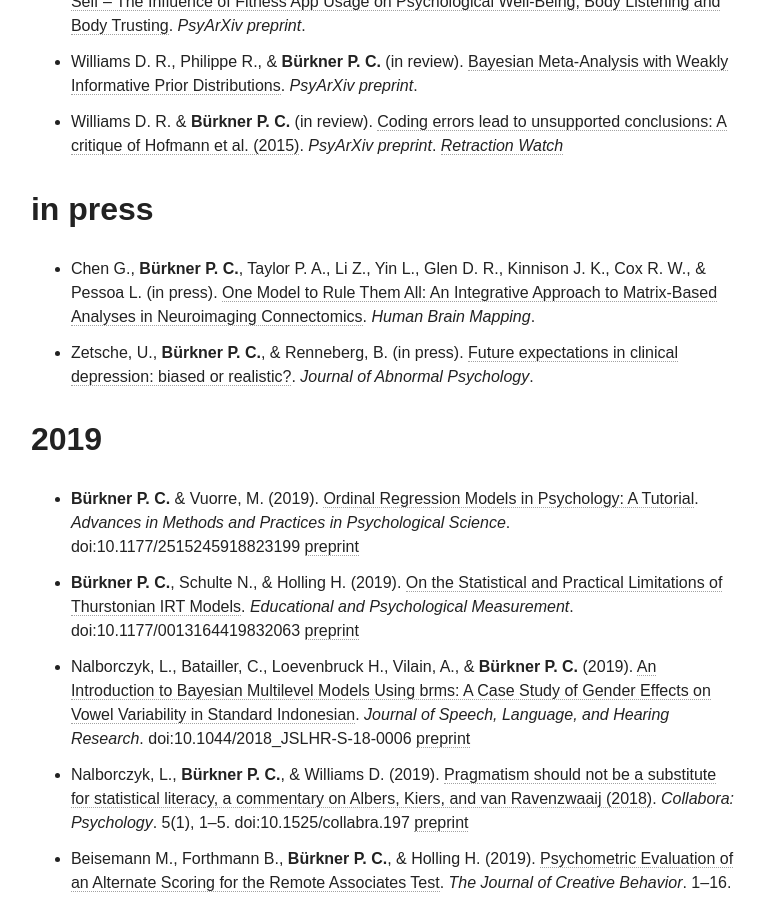
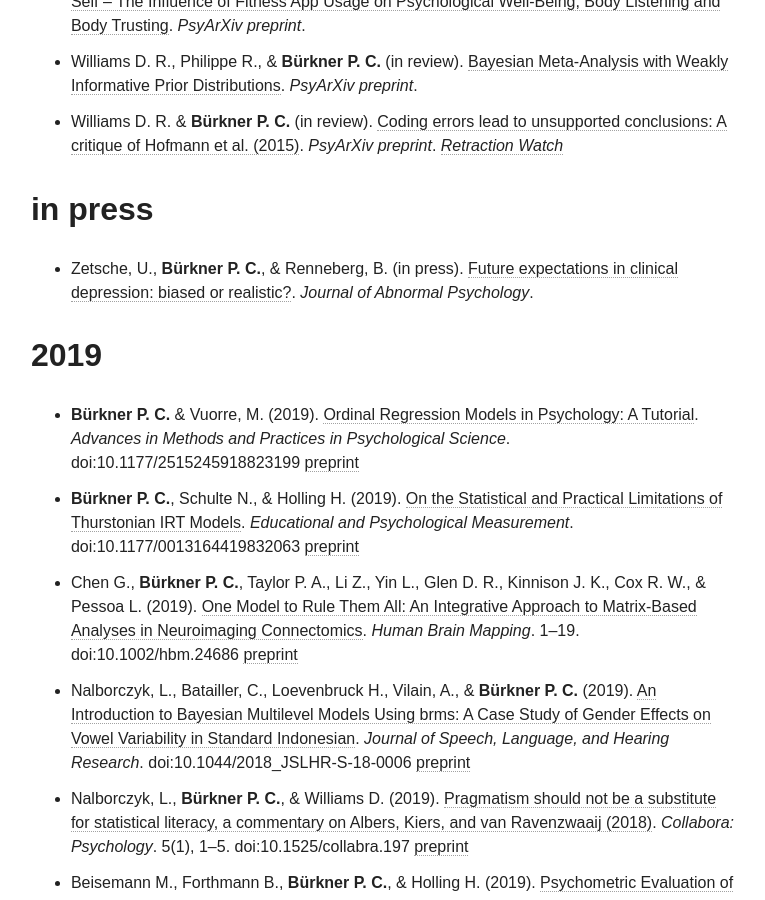
Before and after one commit to paul-buerkner/paul-buerkner.github.io, a Jekyll site: the page built from publications/index.md, in a window 1280 px wide and 900 px high, scrolled down 1088 px. Shown: the whole window, without its empty margins (255-1020 px from the left). Built offline with Jekyll 4.4.1, drawn with Linux system fonts in a browser that asks for light colours; nearby versions of some CDN libraries.

Commit message:
move a paper to 'published'

```diff
--- a/publications/index.md
+++ b/publications/index.md
@@ -16,13 +16,13 @@
 * Williams D. R. & **Bürkner P. C.** (in review). [Coding errors lead to unsupported conclusions: A critique of Hofmann et al. (2015)](https://osf.io/preprints/psyarxiv/2jpdb/). *PsyArXiv preprint*. [*Retraction Watch*](http://retractionwatch.com/2016/10/04/oh-well-love-hormone-doesnt-reduce-psychiatric-symptoms-says-researchers-in-request-to-retract/)
 
 ## in press
-* Chen G., **Bürkner P. C.**, Taylor P. A., Li Z., Yin L., Glen D. R., Kinnison J. K., Cox R. W., & Pessoa L. (in press). [One Model to Rule Them All: An Integrative Approach to Matrix-Based Analyses in Neuroimaging Connectomics](https://www.biorxiv.org/content/early/2018/11/01/459545). *Human Brain Mapping*.
 * Zetsche, U., **Bürkner P. C.**, & Renneberg, B. (in press). [Future expectations in clinical depression: biased or realistic?](https://psyarxiv.com/w96k2/). *Journal of Abnormal Psychology*.
 
 ## 2019
 
 * **Bürkner P. C.** & Vuorre, M. (2019). [Ordinal Regression Models in Psychology: A Tutorial](https://journals.sagepub.com/doi/10.1177/2515245918823199). *Advances in Methods and Practices in Psychological Science*. doi:10.1177/2515245918823199 [preprint](https://psyarxiv.com/x8swp/)
 * **Bürkner P. C.**, Schulte N., & Holling H. (2019). [On the Statistical and Practical Limitations of Thurstonian IRT Models](https://journals.sagepub.com/doi/10.1177/0013164419832063). *Educational and Psychological Measurement*. doi:10.1177/0013164419832063 [preprint](https://psyarxiv.com/dbwn8/)
+* Chen G., **Bürkner P. C.**, Taylor P. A., Li Z., Yin L., Glen D. R., Kinnison J. K., Cox R. W., & Pessoa L. (2019). [One Model to Rule Them All: An Integrative Approach to Matrix-Based Analyses in Neuroimaging Connectomics](https://onlinelibrary.wiley.com/doi/full/10.1002/hbm.24686). *Human Brain Mapping*. 1--19. doi:10.1002/hbm.24686 [preprint](https://www.biorxiv.org/content/early/2018/11/01/459545)
 * Nalborczyk, L., Batailler, C., Loevenbruck H., Vilain, A., & **Bürkner P. C.** (2019). [An Introduction to Bayesian Multilevel Models Using brms: A Case Study of Gender Effects on Vowel Variability in Standard Indonesian](https://pubs.asha.org/doi/10.1044/2018_JSLHR-S-18-0006). *Journal of Speech, Language, and Hearing Research*. doi:10.1044/2018_JSLHR-S-18-0006 [preprint](https://psyarxiv.com/guhsa/)
 * Nalborczyk, L., **Bürkner P. C.**, & Williams D. (2019). [Pragmatism should not be a substitute for statistical literacy, a commentary on Albers, Kiers, and van Ravenzwaaij (2018)](https://www.collabra.org/articles/10.1525/collabra.197/). *Collabora: Psychology*. 5(1), 1--5. doi:10.1525/collabra.197 [preprint](https://psyarxiv.com/fmtkj/)
 * Beisemann M., Forthmann B., **Bürkner P. C.**, & Holling H. (2019). [Psychometric Evaluation of an Alternate Scoring for the Remote Associates Test](https://onlinelibrary.wiley.com/doi/abs/10.1002/jocb.394). *The Journal of Creative Behavior*. 1--16. doi:10.1002/jocb.394
```
